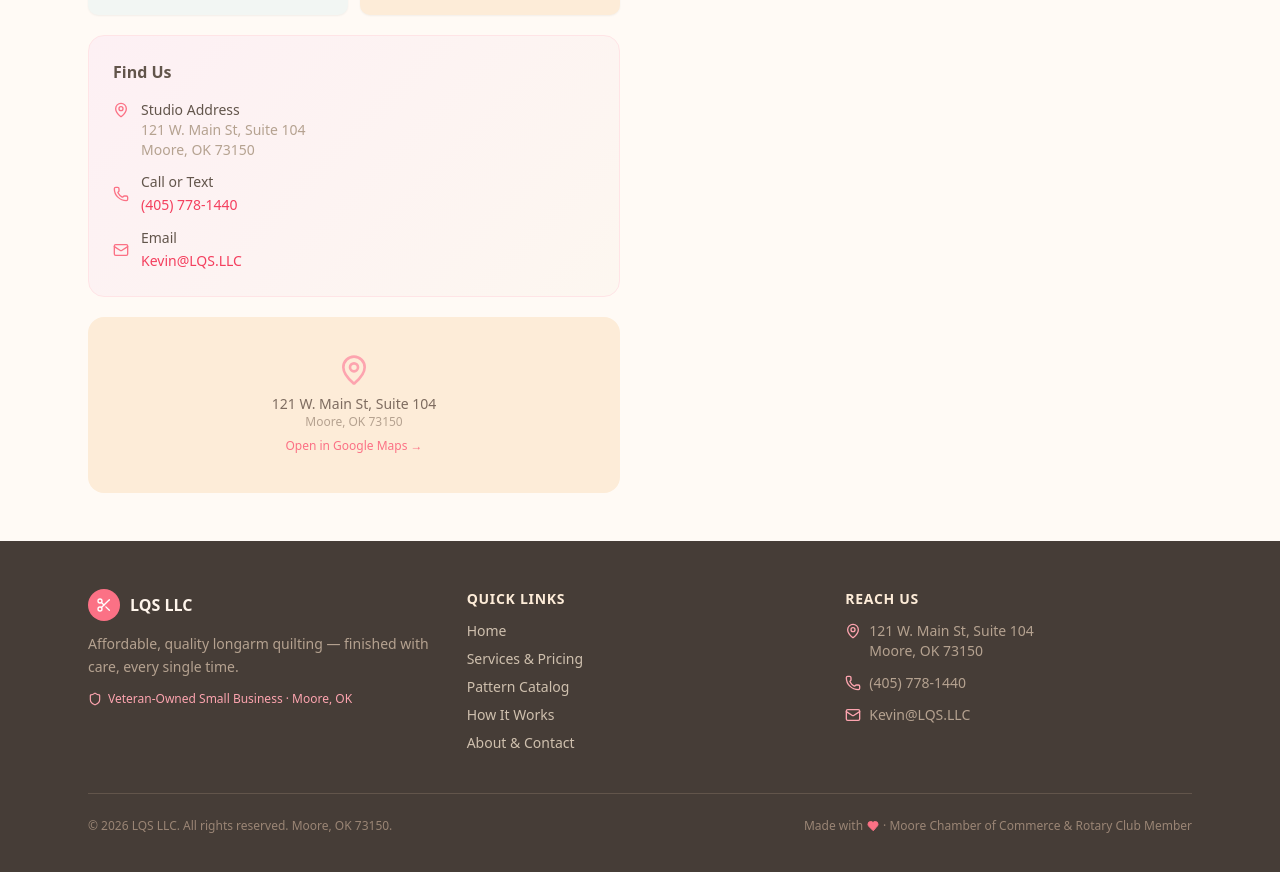
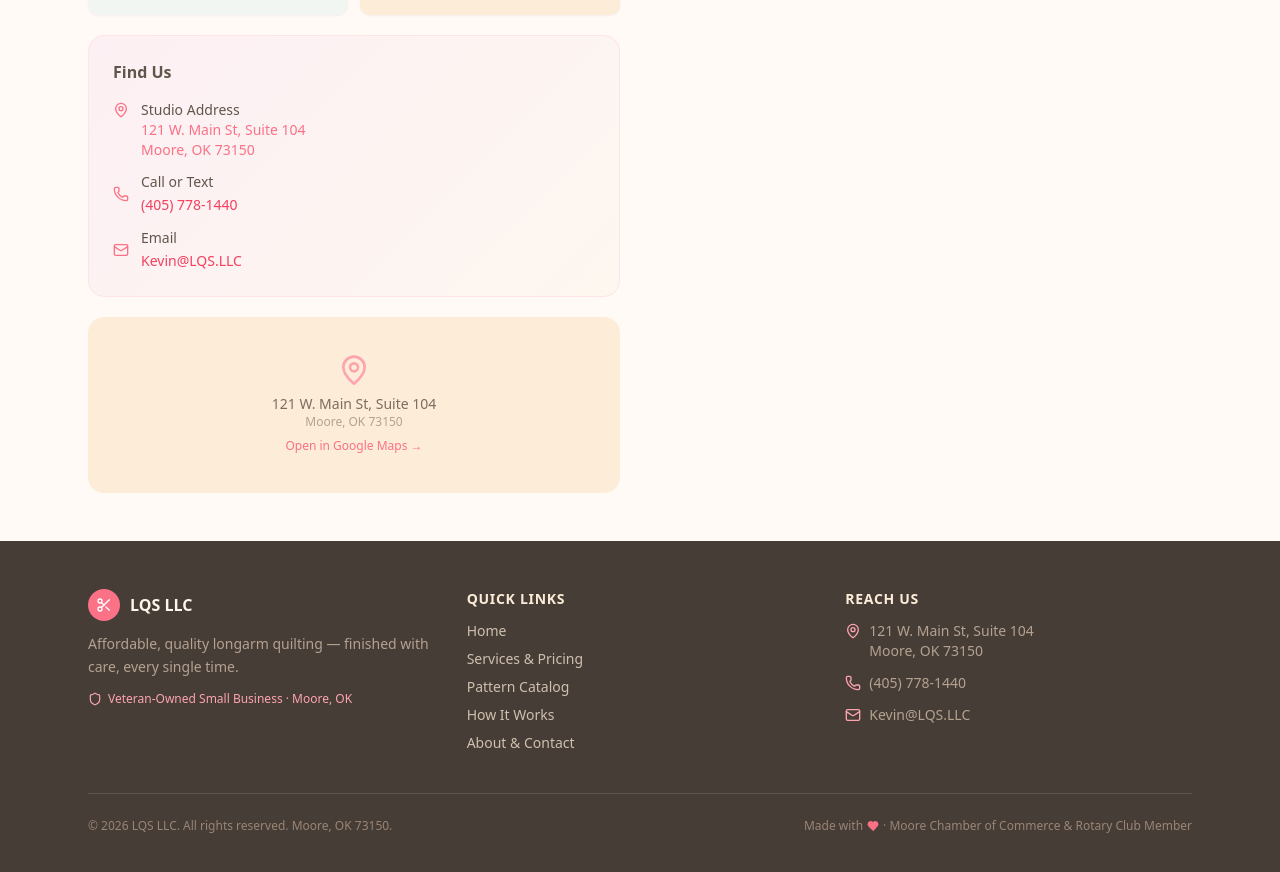
Before and after one commit to rednug405/lqs-website, a Next.js app: page /about in a window 1280 px wide. Shown: the part 997-1869 px from the top of the page. Built offline with nearby package versions, Linux system fonts and the light colour scheme.

Commit message:
Update page.tsx

```diff
--- a/app/about/page.tsx
+++ b/app/about/page.tsx
@@ -102,7 +102,7 @@ export default function AboutPage() {
                     <MapPin className="w-4 h-4 text-rose-400 mt-0.5 shrink-0" />
                     <div>
                       <div className="font-medium text-taupe-700 text-sm">Studio Address</div>
-                      <div className="text-taupe-400 text-sm">121 W. Main St, Suite 104<br />Moore, OK 73150</div>
+                      <div className="text-rose-400 text-sm">121 W. Main St, Suite 104<br />Moore, OK 73150</div>
                     </div>
                   </div>
                   <div className="flex items-center gap-3">
```
